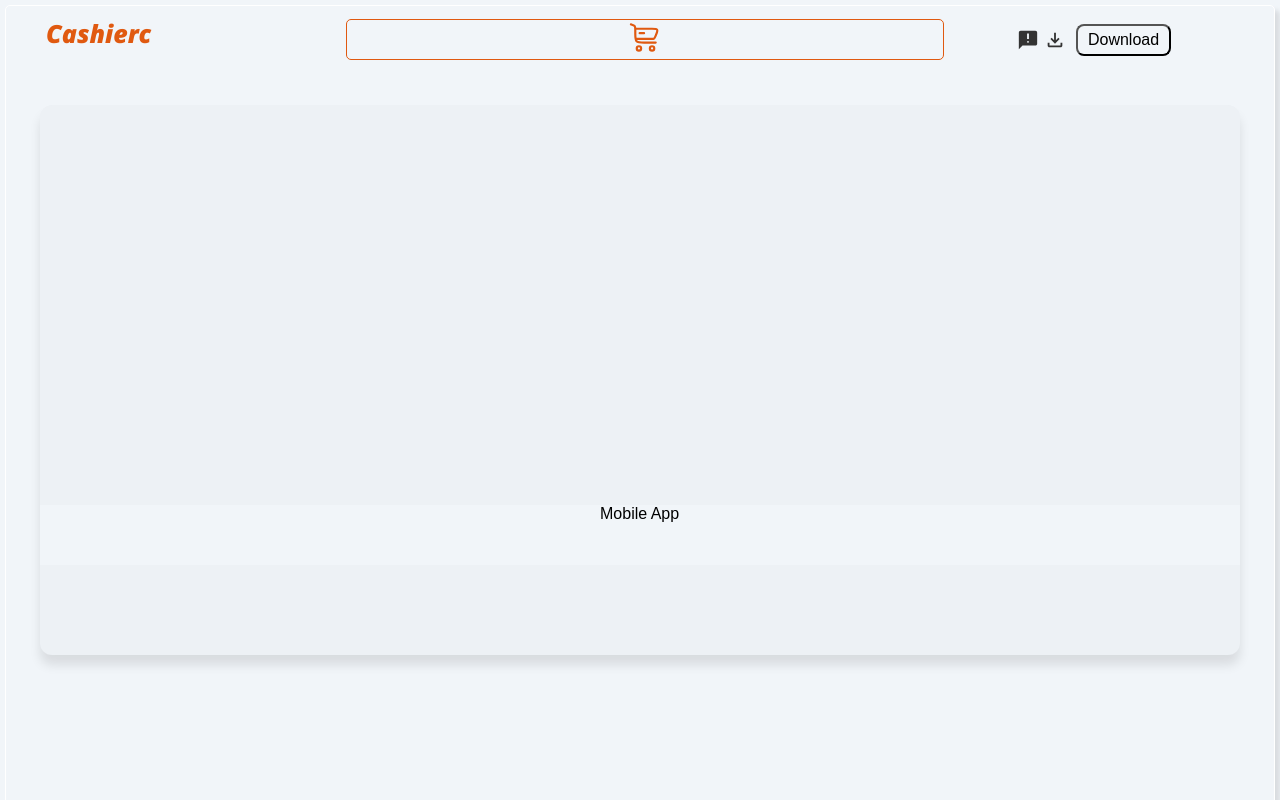
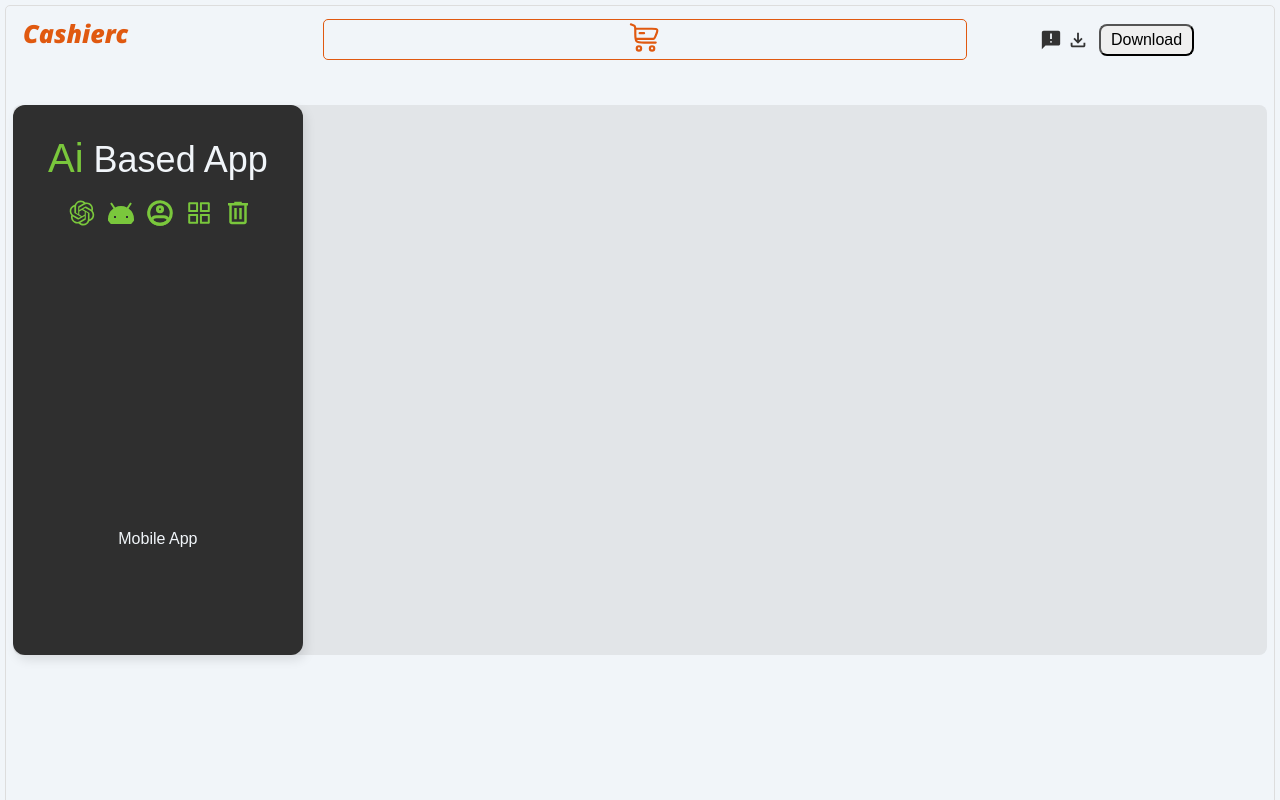
Before and after one commit to tarekmohamedx/cashierc-website, a plain HTML site: page index.html in a window 1280 px wide. Shown: the top 800 px of the page. Drawn offline with nearby package versions, Linux system fonts and the light colour scheme.

Commit message:
Add files via upload

```diff
--- a/index.html
+++ b/index.html
@@ -16,41 +16,80 @@
         *{
             margin: 0;
             padding: 0;
+            font-family: Arial;
+        }
+
+        body{
             background-color: #f1f5f9;
-            font-family: Arial;
         }
 
         .main-background{
                 display: flex;
-                justify-content: center;
                 margin-top: 45px;
                 width: 100%;
+                 background-color:   #e2e5e8;
+                border-radius: 8px;
         }
         .main-background-child{
-            background-color: #edf1f5;
-            width: 1200px;
+            /* background-color:  #f6f6f6; */
+            background-color: #2f2f2f;
+            padding: 0 35px;
             height: 550px;
+
             border-radius: 12px;
-            box-shadow: 0px 10px 11px 0px rgba(0,0,0,0.1);
+            box-shadow: 3px 5px 11px 0px rgba(0,0,0,0.1);
+
 
         }
             .mobile-app{
-                margin-top: 400px;
+                color: #f1f5f9;
+                margin-top: 300px;
                 width: 100%;
                 height: 60px;
                 display: flex;
                 justify-content: center;
+                flex-direction: row;
             }
 
             .project{
-                border: 1px white solid;
+                border: 1px rgb(221, 221, 221) solid;
                 border-radius: 5px;
                 padding: 7px;
-                padding: 7px 30px;
                 margin: 5px;
-                box-shadow: 5px 5px 5px rgba(0,0,0,0.1);
                 height: 1200px;
             }
+
+            .based{
+                margin-top: 30px;
+                font-size: 36px;
+                color: #f1f5f9;
+                text-align: center;
+            }
+
+            .ai{
+                color: #7AC73C;
+                font-size: 40px;
+            }
+
+            .icons{
+                cursor: pointer;
+                margin-top: 15px;
+                color: white;
+                display: flex;
+                justify-content: center;
+            }
+
+          .icons-child{
+                padding: 2px;
+                margin-left: 5px;
+                width: 30px;border-radius: 30px;
+            }
+
+            .icons-child:hover{
+                background-color: #5b5757;
+            }
+
+
         </style>
 </head>
 <body>
@@ -61,20 +100,33 @@
         </div>
 
         <div class="middle-section">
-                <img src="SolarCartLargeLinear.svg" class="cart-logo animate__animated animate__jackInTheBox">
+                <img src="icons/SolarCartLargeLinear.svg" class="cart-logo animate__animated animate__jackInTheBox">
         </div>
 
         <div class="right-section">
-                    <img src="MaterialSymbolsFeedback.svg" class="feedback-logo">
-                   <img src="MaterialSymbolsDownload.svg" class="download-logo">
+                    <img src="icons/MaterialSymbolsFeedback.svg" class="feedback-logo">
+                   <img src="icons/MaterialSymbolsDownload.svg" class="download-logo">
                 <button class="download-button">Download</button>
         </div>
         </div>
 
         <div class="main-background">
             <div class="main-background-child">
+
+                <div class="based animate__animated animate__fadeInUp">
+                    <span class="ai">Ai</span>
+                    Based App</div>
+
+                <div class="icons animate__animated animate__fadeInUp">
+                    <img src="icons/RiOpenaiFill.svg" class="icons-child">
+                    <img src="icons/TeenyiconsAndroidSolid.svg" class="icons-child" >
+                    <img src="icons/IconamoonProfileCircleBold.svg" title="Create Profile" class="icons-child">
+                    <img src="icons/AntDesignAppstoreOutlined.svg" title="I don't know" class="icons-child">
+                    <img src="icons/MaterialSymbolsDeleteOutline.svg" title="Delete Profile" class="icons-child">
+
+                </div>
                 <div class="mobile-app">
-                   <span class="animate__animated animate__heartBeat">Mobile App</span>
+                   <span class="animate__animated animate__fadeInUp">Mobile App</span>
                 </div>
             </div>
         </div>
```
Also changed, not shown: icons/AntDesignAppstoreOutlined.svg (added), icons/IconamoonProfileBold.svg (added), icons/IconamoonProfileCircleBold.svg (added), icons/MaterialSymbolsDeleteOutline.svg (added), icons/MaterialSymbolsDownload.svg (added), icons/MaterialSymbolsFeedback.svg (added), icons/MdiRaspberryPi.svg (added), icons/RiOpenaiFill.svg (added), icons/SolarCartLargeLinear.svg (added), icons/TeenyiconsAndroidSolid.svg (added).
